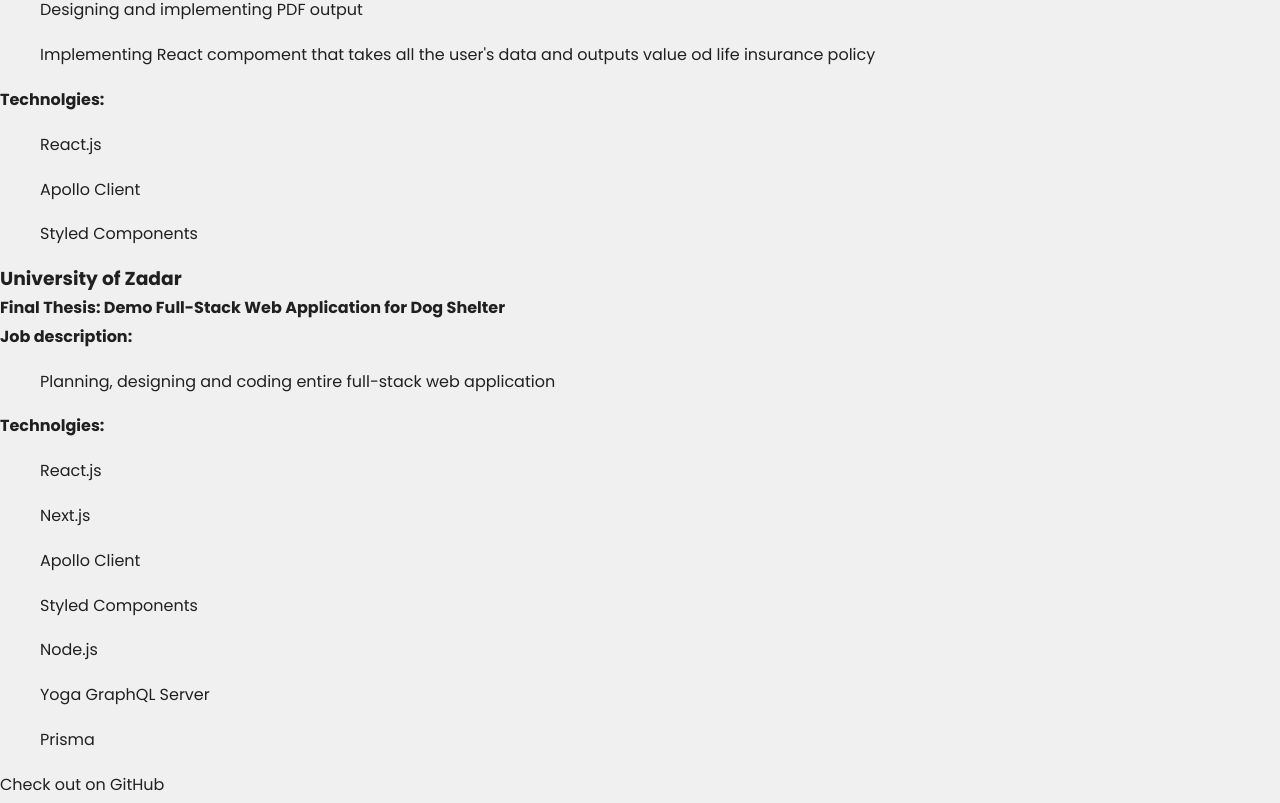
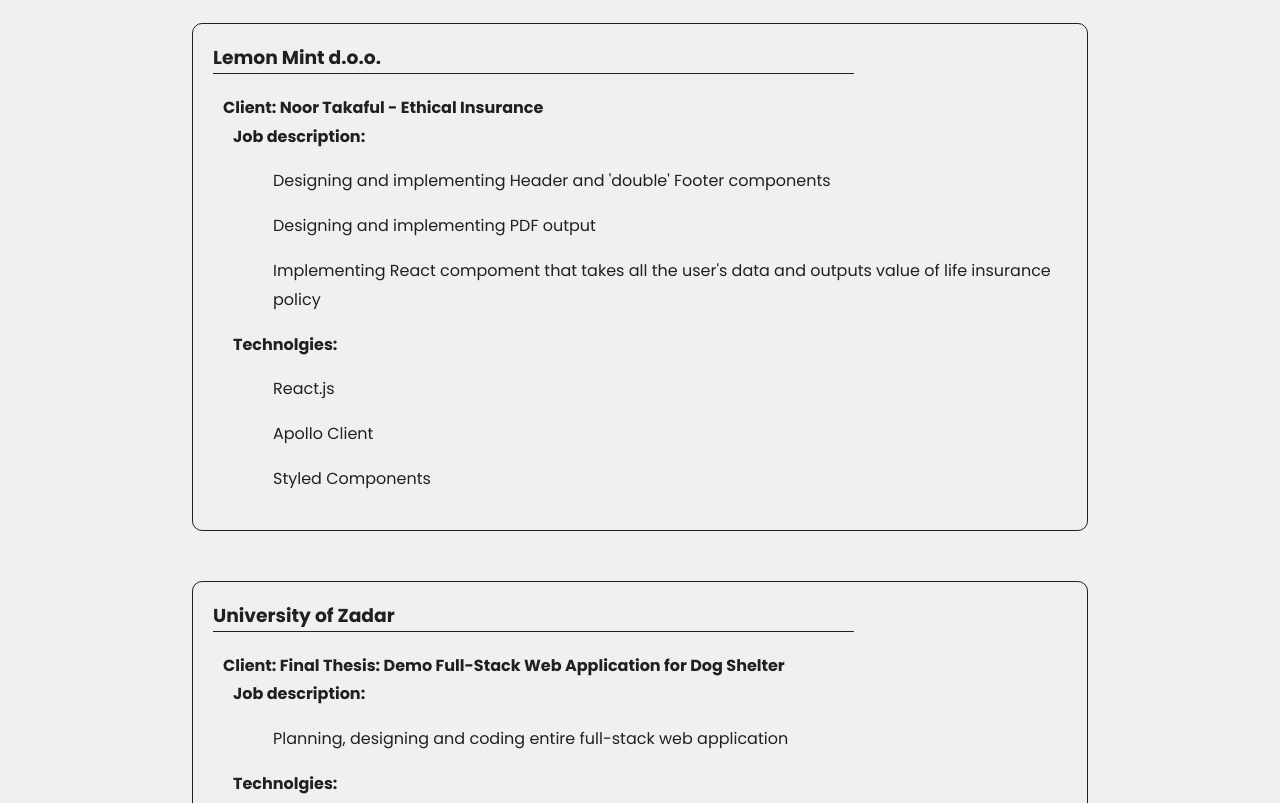
Before and after one commit to unizdmate/portfolio-redesign, a Next.js app: page /projects in a window 1280 px wide. Shown: the part 577-1380 px from the top of the page. Built offline with nearby package versions, Linux system fonts and the light colour scheme.

Commit message:
successfully displayed all projects data

```diff
--- a/components/ProjectsComponent.js
+++ b/components/ProjectsComponent.js
@@ -1,12 +1,8 @@
-import styles from "../styles/Projects.module.css";
+import styles from "../styles/ProjectsList.module.css";
 import ProjectsList from "./ProjectsList";
 
 const ProjectsComponent = () => {
-  return (
-    <div className={styles.projects__container}>
-      <ProjectsList />
-    </div>
-  );
+  return <ProjectsList />;
 };
 
 export default ProjectsComponent;
--- a/components/ProjectsList.js
+++ b/components/ProjectsList.js
@@ -1,13 +1,14 @@
 import SingleProject from "./SingleProject";
 import { projects } from "../data/projects";
+import styles from "../styles/ProjectsList.module.css";
 
 const ProjectsList = () => {
   return (
-    <>
+    <div className={styles.projects__container}>
       {projects.map((project) => (
         <SingleProject id={project.id} project={project} />
       ))}
-    </>
+    </div>
   );
 };
 
--- a/components/SingleProject.js
+++ b/components/SingleProject.js
@@ -5,11 +5,11 @@
 
   return (
     <div className={styles.single__project}>
-      <div className={styles.single__projext__employer}>
+      <div className={styles.single__project__employer}>
         <h3>{employer}</h3>
       </div>
       <div className={styles.single__project__client}>
-        <h4>{client}</h4>
+        <h4>Client: {client}</h4>
       </div>
       <div className={styles.txt__container}>
         <b>Job description: </b>
@@ -28,7 +28,7 @@
         ))}
       </div>
       {url ? (
-        <div className={styles.btn__continer}>
+        <div className={styles.btn__container}>
           <a href={url} target="_blank" rel="noopener noreferrer">
             Check out on GitHub
           </a>
--- a/data/projects.js
+++ b/data/projects.js
@@ -17,7 +17,7 @@
     jobDescription: [
       "Designing and implementing Header and 'double' Footer components",
       "Designing and implementing PDF output",
-      "Implementing React compoment that takes all the user's data and outputs value od life insurance policy",
+      "Implementing React compoment that takes all the user's data and outputs value of life insurance policy",
     ],
     techStack: ["React.js", "Apollo Client", "Styled Components"],
   },
@@ -47,7 +47,7 @@
     jobDescription: [
       "Planning, designing and coding serverless web application",
     ],
-    techStack: ["React.js", "Next.js", "Email.js"],
+    techStack: ["React.js", "Next.js", "Email.js", "Framer Motion"],
     url: "https://github.com/unizdmate/portfolio-redesign",
   },
 ];
--- /dev/null
+++ b/styles/ProjectsList.module.css
@@ -0,0 +1,11 @@
+.projects__container {
+  display: flex;
+  flex-direction: column;
+  justify-content: space-around;
+  align-items: center;
+  height: 100%;
+  width: 100%;
+  color: #202020;
+  background-color: #f0f0f0;
+  margin-top: 2rem;
+}
--- a/styles/SingleProject.module.css
+++ b/styles/SingleProject.module.css
@@ -0,0 +1,37 @@
+.single__project {
+  display: flex;
+  flex-direction: column;
+  width: 70%;
+  margin-bottom: 50px;
+  padding: 20px;
+  border: 1px solid #202020;
+  border-radius: 10px;
+}
+
+.single__project__employer {
+  width: 75%;
+  border-bottom: 1px solid #202020;
+  margin-bottom: 20px;
+}
+
+.single__project__client {
+  padding-left: 10px;
+}
+
+.txt__container {
+  padding-left: 20px;
+}
+
+.btn__container {
+  width: 220px;
+  height: 50px;
+  margin-bottom: 10px;
+  border-radius: 10px;
+  display: flex;
+  align-items: center;
+  justify-content: center;
+  background-color: #202020;
+  color: #f0f0f0;
+  cursor: pointer;
+  transition: all 0.15s ease-out;
+}
```
Also changed, not shown: styles/Projects.module.css (deleted).
